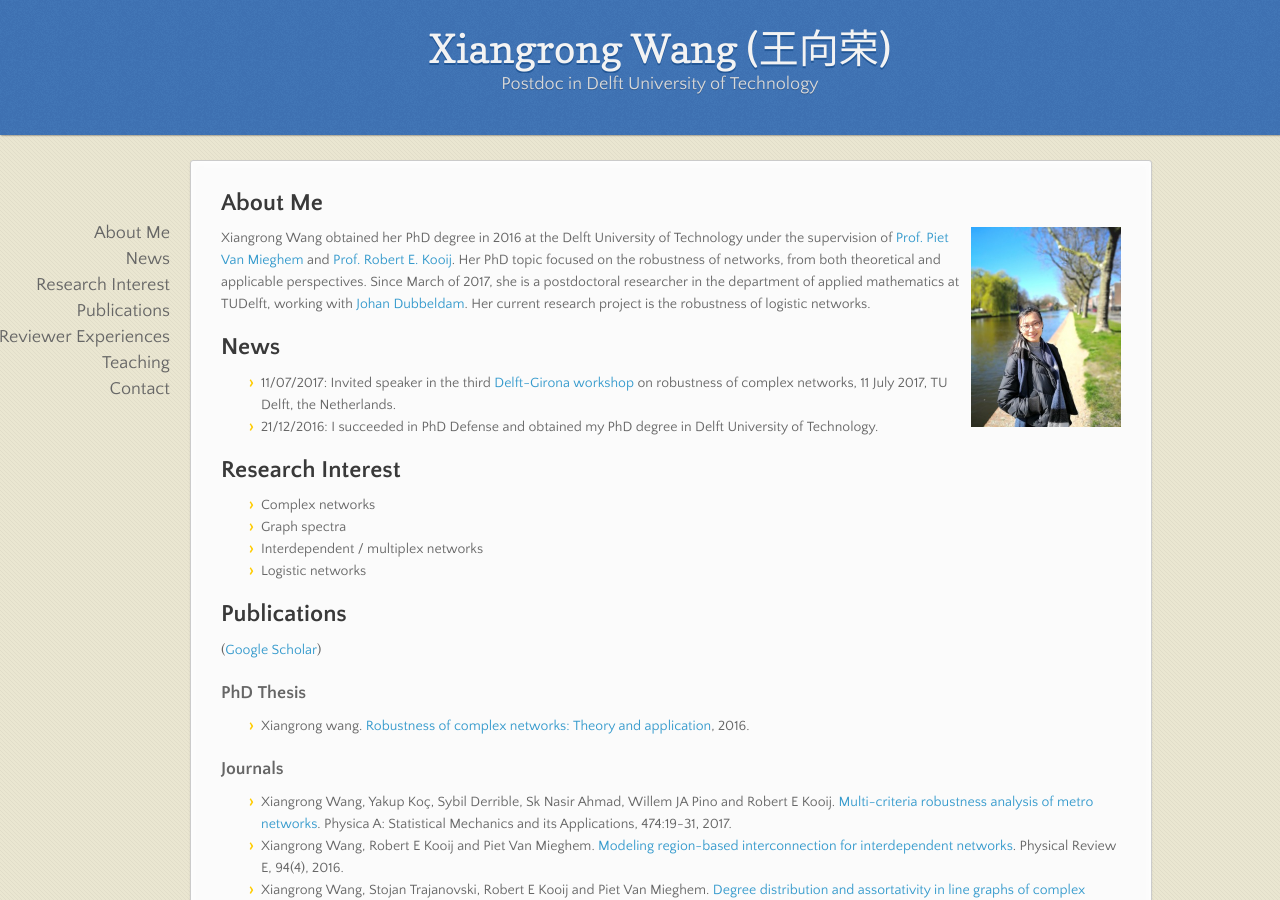
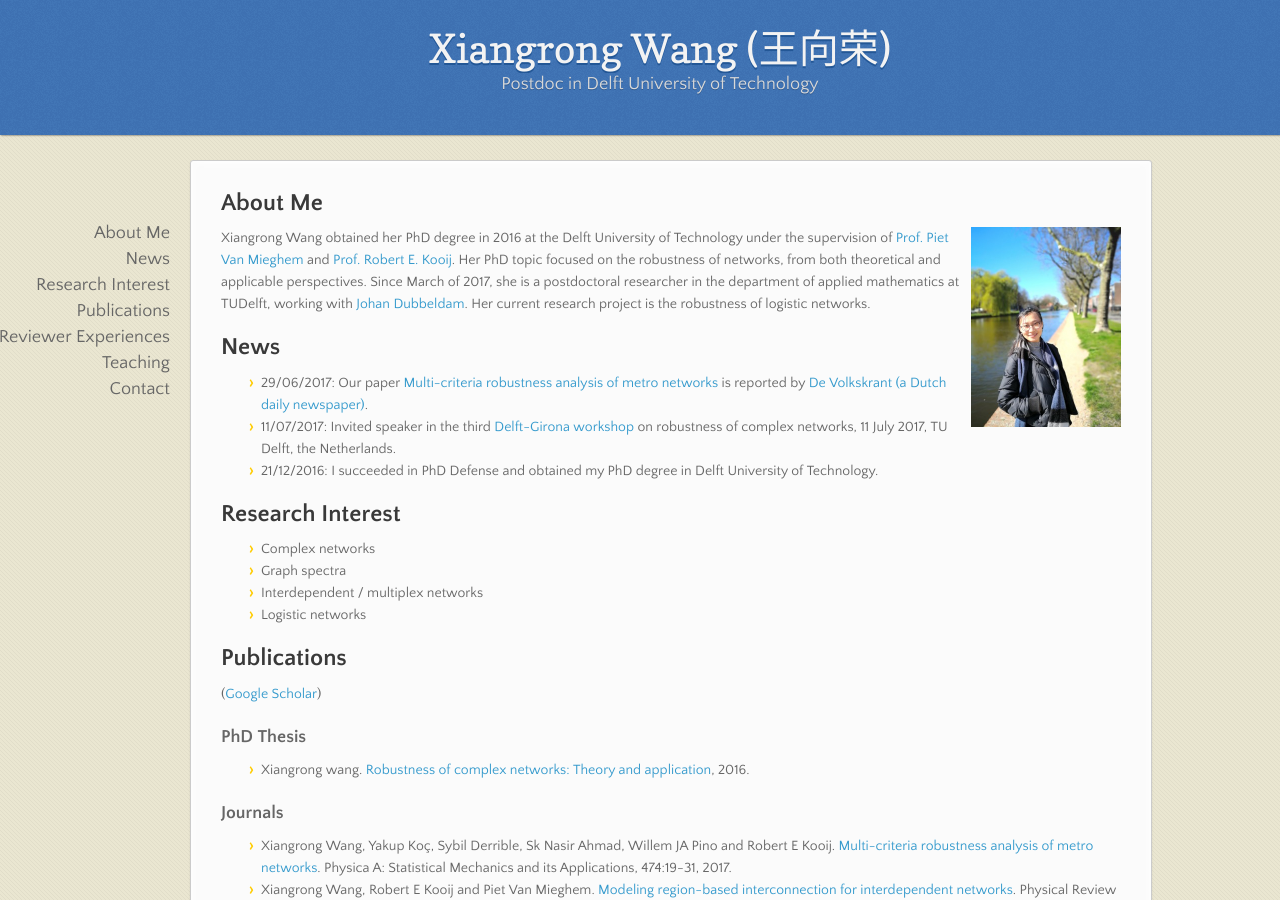
Before and after one commit to xiangrongwang/xiangrongwang.github.io, a Jekyll site: the page built from index.md, in a window 1280 px wide and 900 px high. Built offline with Jekyll 4.4.1, drawn with Linux system fonts in a browser that asks for light colours; nearby versions of some CDN libraries; our own code applies the rules of GitHub Pages for plain Markdown files.

Commit message:
Update index.md

```diff
--- a/index.md
+++ b/index.md
@@ -5,6 +5,7 @@ Xiangrong Wang obtained her PhD degree in 2016 at the Delft University of Techno
 Her PhD topic focused on the robustness of networks,  from both theoretical and applicable perspectives. Since March of 2017, she is a postdoctoral researcher in the department of applied mathematics at TUDelft, working with [Johan Dubbeldam](http://ta.twi.tudelft.nl/dv/users/dubbel/).  Her current research project is the robustness of logistic networks.
 
 ## News
+* 29/06/2017: Our paper [Multi-criteria robustness analysis of metro networks](http://www.sciencedirect.com/science/article/pii/S0378437117300675) is reported by [De Volkskrant (a Dutch daily newspaper)]( http://www.volkskrant.nl/wetenschap/er-hoeft-maar-dit-te-gebeuren-en-het-hele-metronet-ligt-stil~a4503063/).
 * 11/07/2017: Invited speaker in the third [Delft-Girona workshop](https://www.nas.ewi.tudelft.nl/rocn/index.html) on robustness of complex networks, 11 July 2017, TU Delft, the Netherlands.
 * 21/12/2016: I succeeded in PhD Defense and obtained my PhD degree in Delft University of Technology.
 
```
